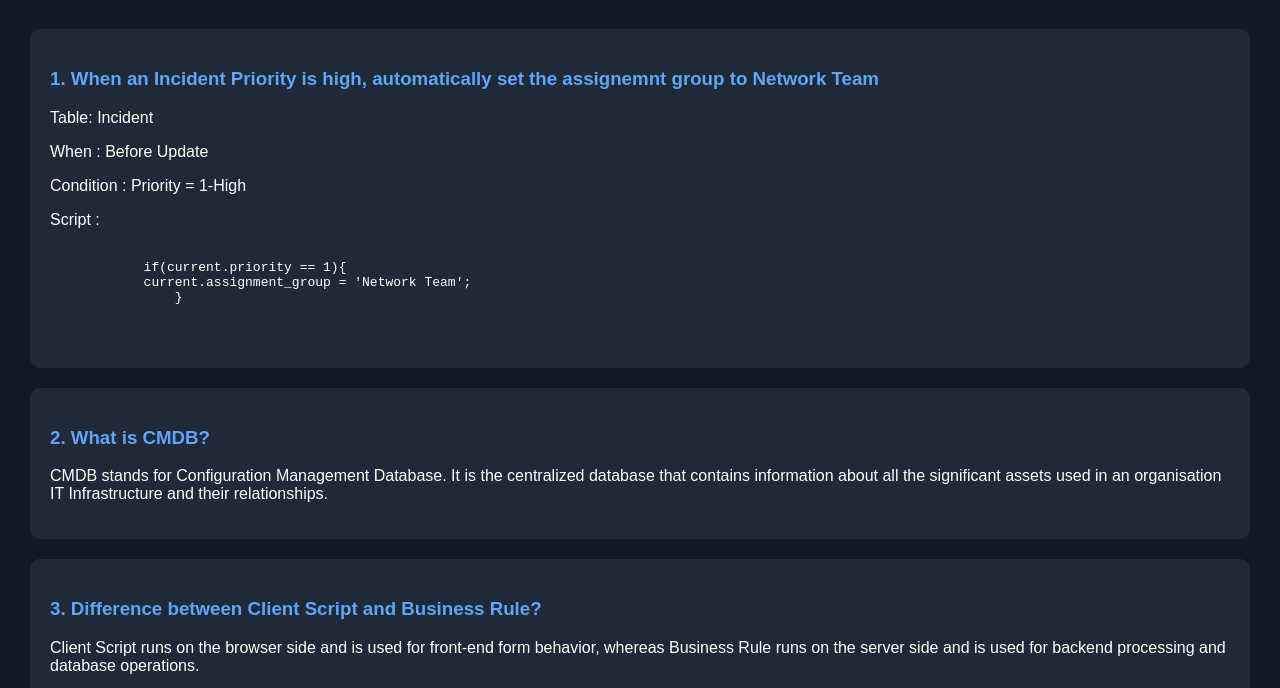
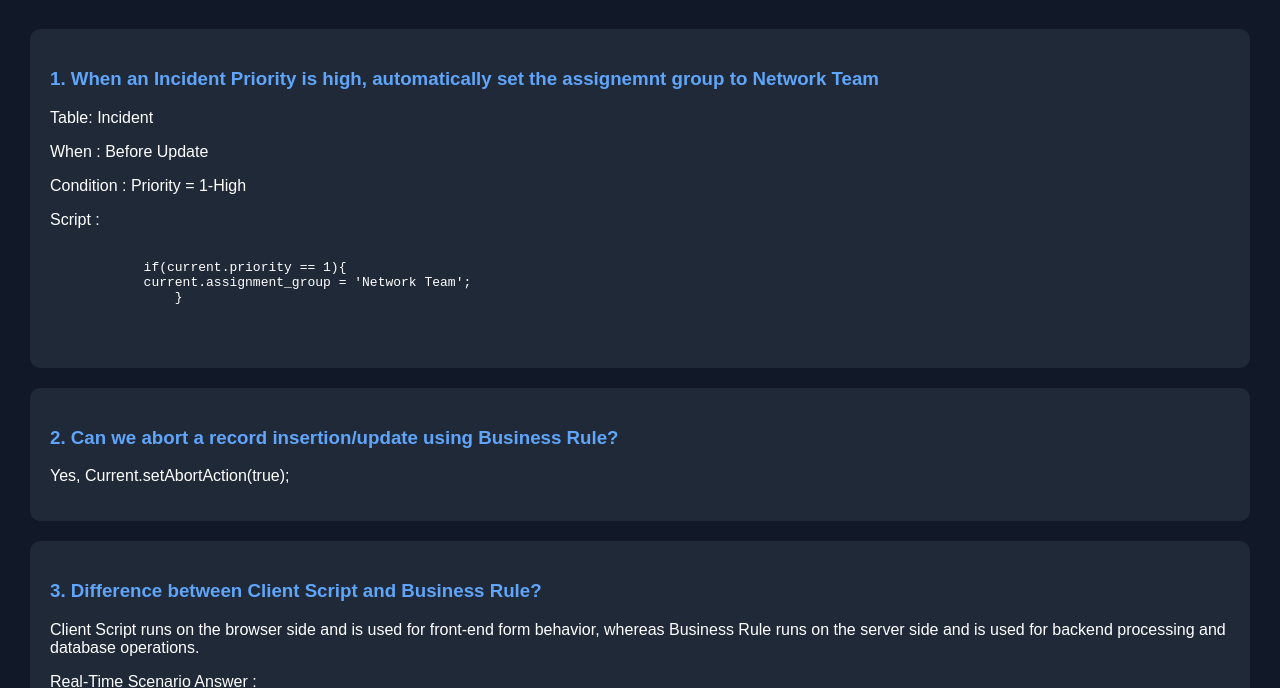
Before and after one commit to ServicenowNerchuko/ServiceNow_Interview_Hub, a plain HTML site: page scripting.html in a window 1280 px wide. Shown: the part 109-797 px from the top of the page. Drawn offline with Linux system fonts and the light colour scheme.

Commit message:
Update scripting.html

```diff
--- a/scripting.html
+++ b/scripting.html
@@ -64,10 +64,10 @@
     </div>
 
     <div class="question">
-        <h3>2. What is CMDB?</h3>
+        <h3>2. Can we abort a record insertion/update using Business Rule?</h3>
 
         <p>
-            CMDB stands for Configuration Management Database. It is the centralized database that contains information about all the significant assets used in an organisation IT Infrastructure and their relationships.
+            Yes, Current.setAbortAction(true);
         </p>
     </div>
 
```
